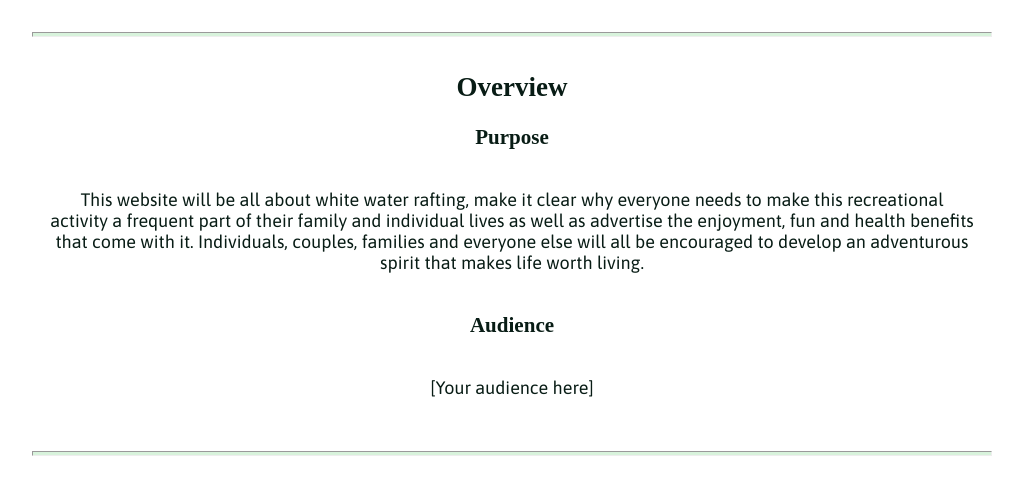
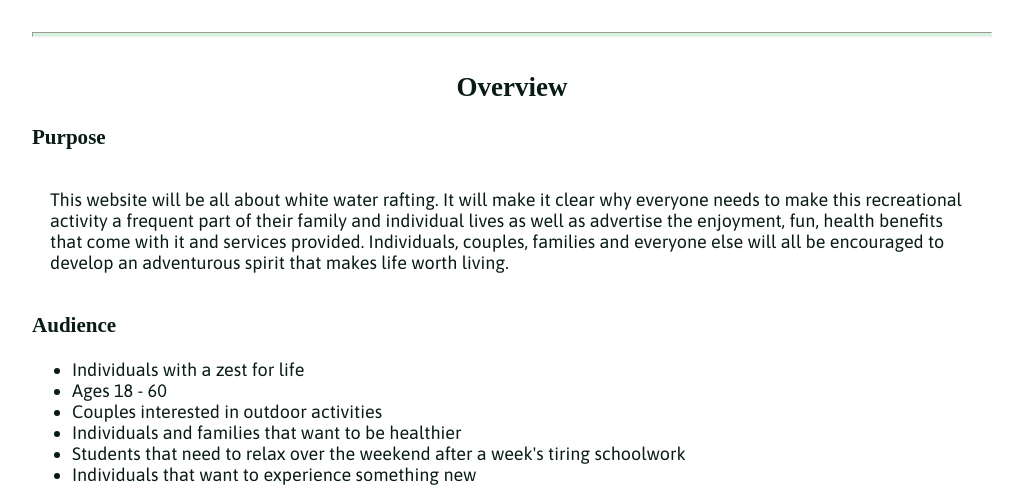
Before and after one commit to joan-cerepi/wdd130, a plain HTML site: page wwr/site-plan-rafting.html in a window 1280 px wide. Shown: the part 308-800 px from the top of the page, without its empty margins (128-1151 px from the left). Drawn offline with Linux system fonts and the light colour scheme; a web font is replaced by a local one.

Commit message:
completed week 2 site plan

```diff
--- a/wwr/site-plan-rafting.html
+++ b/wwr/site-plan-rafting.html
@@ -23,17 +23,27 @@
       <h2>Overview</h2>
       <h3>Purpose</h3>
       <p>
-        This website will be all about white water rafting, make it clear why
-        everyone needs to make this recreational activity a frequent part of
-        their family and individual lives as well as advertise the enjoyment,
-        fun and health benefits that come with it. Individuals, couples,
-        families and everyone else will all be encouraged to develop an
-        adventurous spirit that makes life worth living.
+        This website will be all about white water rafting. It will make it
+        clear why everyone needs to make this recreational activity a frequent
+        part of their family and individual lives as well as advertise the
+        enjoyment, fun, health benefits that come with it and services provided.
+        Individuals, couples, families and everyone else will all be encouraged
+        to develop an adventurous spirit that makes life worth living.
       </p>
       <!-- change this -->
 
       <h3>Audience</h3>
-      <p>[Your audience here]</p>
+      <ul>
+        <li>Individuals with a zest for life</li>
+        <li>Ages 18 - 60</li>
+        <li>Couples interested in outdoor activities</li>
+        <li>Individuals and families that want to be healthier</li>
+        <li>
+          Students that need to relax over the weekend after a week's tiring
+          schoolwork
+        </li>
+        <li>Individuals that want to experience something new</li>
+      </ul>
       <!-- change this -->
 
       <hr />
@@ -42,7 +52,7 @@
       <!-- Replace this with some sort of logo for your site.  A logo can be as simple as the name of your site in a nice font :) -->
       <img
         src="https://byui-wdd.github.io/wdd130/rafting_images/dryoarlogo.png"
-        alt="Logo image"
+        alt="dry oar company logo"
       />
       <hr />
       <h2>Style Guide</h2>
@@ -110,7 +120,7 @@
       <!-- Think about how you want your navigation bar to look. In the site-plan.css file change the colors to your colors to get the look you desire. -->
       <nav>
         <a href="#">Home</a>
-        <a href="#">Page2</a>
+        <a href="#">Services</a>
         <a href="#">Contact Us</a>
       </nav>
       <hr />
@@ -118,7 +128,7 @@
       <div class="sitemap">
         <div class="sm-home">Home</div>
         <div class="sm-page2">
-          [Page2]
+          Services
           <!-- this page will have a name later -->
         </div>
         <div class="sm-page3">Contact Us</div>
@@ -138,7 +148,7 @@
         alt="home page wireframe"
       />
 
-      <h3>[Page 2]</h3>
+      <h3>Services</h3>
 
       <!-- <img src="#" alt="page 2 wireframe"> -->
     </main>
--- a/wwr/styles/site-plan-rafting.css
+++ b/wwr/styles/site-plan-rafting.css
@@ -33,7 +33,7 @@ body {
   margin: 0 auto;
   padding: 4em;
   font-size: 18px;
-  text-align: center;
+  text-align: left;
 }
 img {
   display: block;
@@ -71,6 +71,10 @@ p {
   font-family: var(--paragraph-font);
   color: var(--paragraph-color-on-white);
   padding: 1em;
+}
+ul {
+  font-family: var(--paragraph-font);
+  color: var(--paragraph-color-on-white);
 }
 .colors {
   width: 100%;
```
